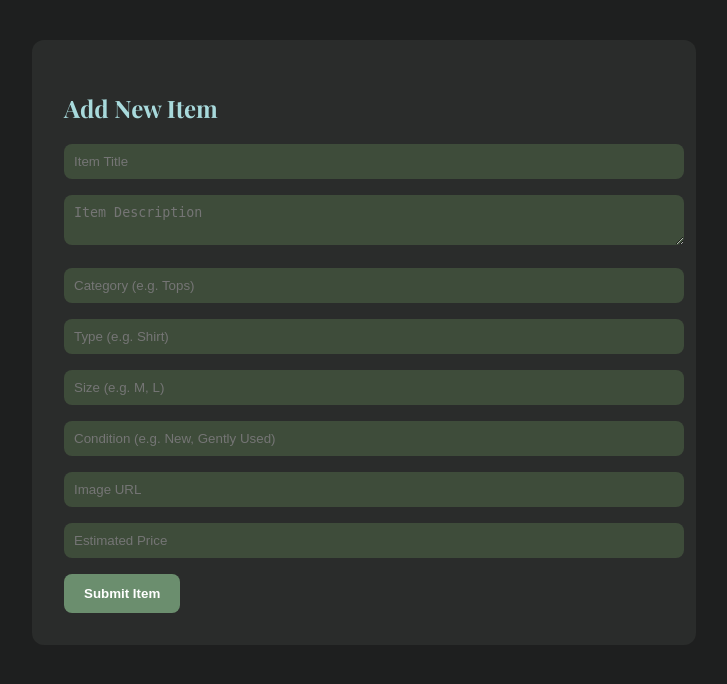
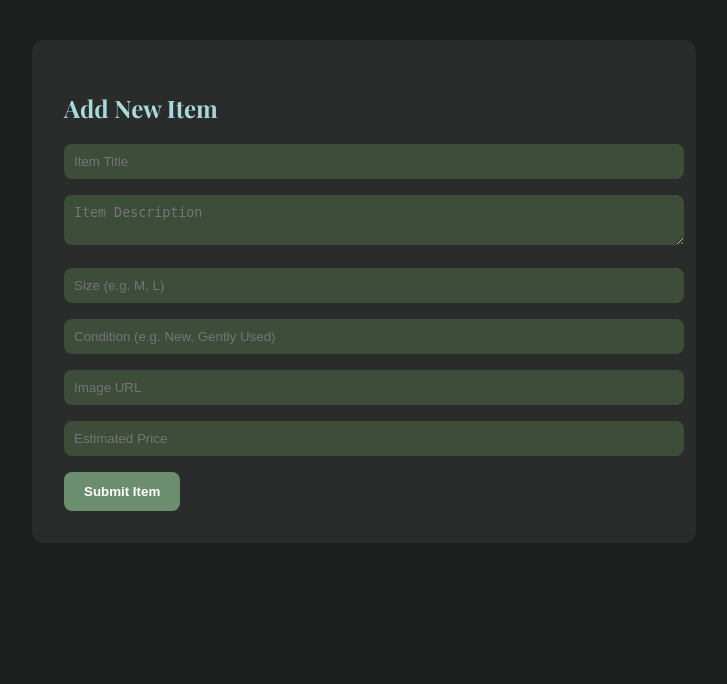
Before and after one commit to yugpatel2907/Bit-benders-, a PHP site: page /hackathon_db/add_item.php in a window 1280 px wide. Shown: the top 684 px of the page, without its empty margins (276-1003 px from the left). Run offline with PHP 8.4, Linux system fonts and the light colour scheme.

Commit message:
Update add_item.php

```diff
--- a/add_item.php
+++ b/add_item.php
@@ -94,8 +94,7 @@ if ($_SERVER['REQUEST_METHOD'] === 'POST') {
   <form method="POST">
     <input type="text" name="title" placeholder="Item Title" required>
     <textarea name="description" placeholder="Item Description" required></textarea>
-    <input type="text" name="category" placeholder="Category (e.g. Tops)" required>
-    <input type="text" name="type" placeholder="Type (e.g. Shirt)" required>
+
     <input type="text" name="size" placeholder="Size (e.g. M, L)" required>
     <input type="text" name="condition" placeholder="Condition (e.g. New, Gently Used)" required>
     <input type="text" name="image_url" placeholder="Image URL" required>
```
